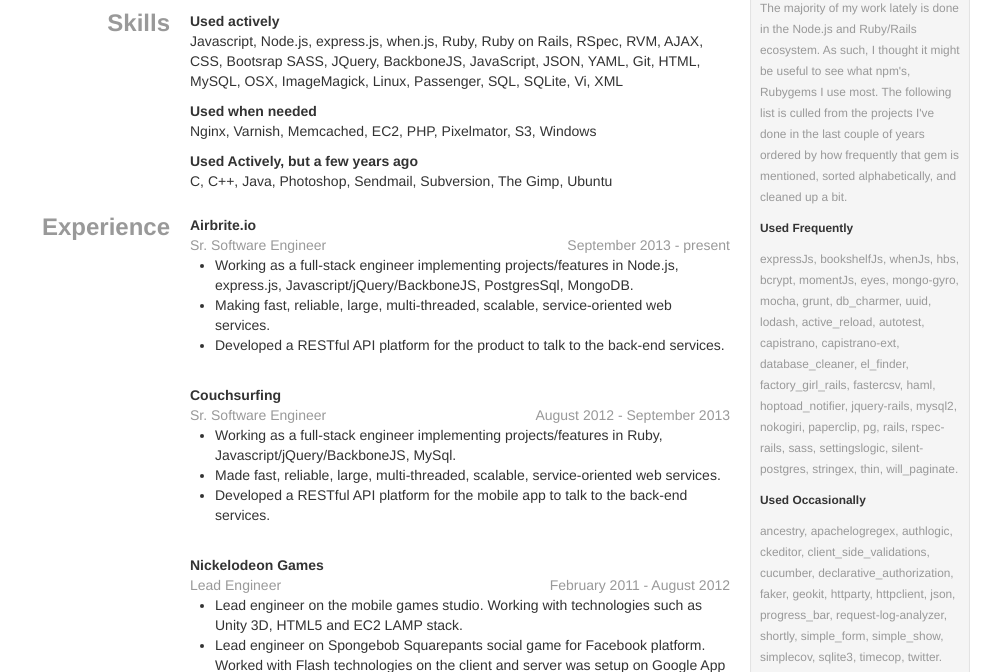
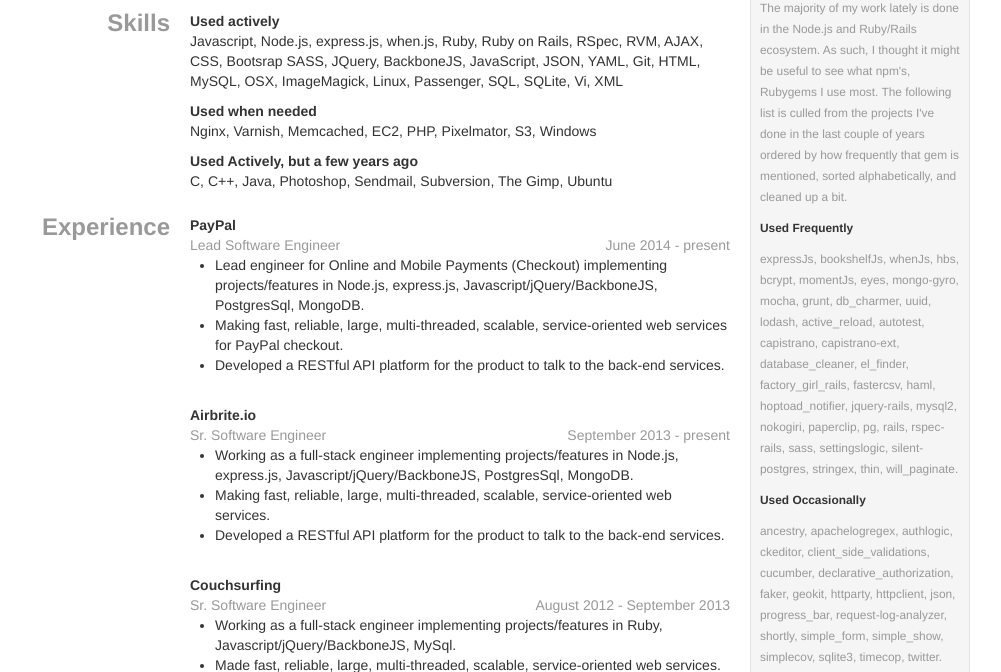
Before and after one commit to ananavati/ananavati.github.io, a plain HTML site: page index.html in a window 1280 px wide. Shown: the part 111-783 px from the top of the page, without its empty margins (140-1141 px from the left). Drawn offline with Linux system fonts and the light colour scheme.

Commit message:
add paypal experience

```diff
--- a/index.html
+++ b/index.html
@@ -20,7 +20,7 @@
     <title>resume | arpan nanavati | senior developer</title>
     <meta charset="utf-8">
     <meta name="description" content="Arpan Nanavati arpan.nanavati nanavatiarpan nanavatiarpan@gmail.com resume full stack developer
-    full-stack developer rails ruby developer senior engineer couchsurfing zynga adobe">
+    full-stack developer rails ruby developer senior engineer paypal finance fintech PayPal checkout couchsurfing zynga adobe">
     <link href="./resume_developer_files/application.css" media="all" rel="stylesheet" type="text/css">
     <link href="https://cdnjs.cloudflare.com/ajax/libs/font-awesome/4.0.3/css/font-awesome.min.css" rel="stylesheet">
     <script type="text/javascript" async="" src="./resume_developer_files/ga.js"></script><script src="./resume_developer_files/application.js" type="text/javascript"></script>
@@ -103,6 +103,26 @@
                   <h3 class="packtop muted">Experience</h3>
                 </div>
                 <div class="span7">
+                  <strong>
+                    PayPal
+                  </strong>
+                  <br>
+                  <div class="pull-left muted">Lead Software Engineer</div>
+                  <div class="pull-right muted">June 2014 - present</div>
+                  <br>
+                  <ul>
+                    <li>
+                      Lead engineer for Online and Mobile Payments (Checkout) implementing projects/features in Node.js, express.js, Javascript/jQuery/BackboneJS, PostgresSql, MongoDB.
+                    </li>
+                    <li>
+                      Making fast, reliable, large, multi-threaded, scalable, service-oriented web services for PayPal checkout.
+                    </li>
+                    <li>
+                      Developed a RESTful API platform for the product to talk to the back-end services.
+                    </li>
+                  </ul>
+                  <br>
+
                   <strong>
                     Airbrite.io
                   </strong>
```
